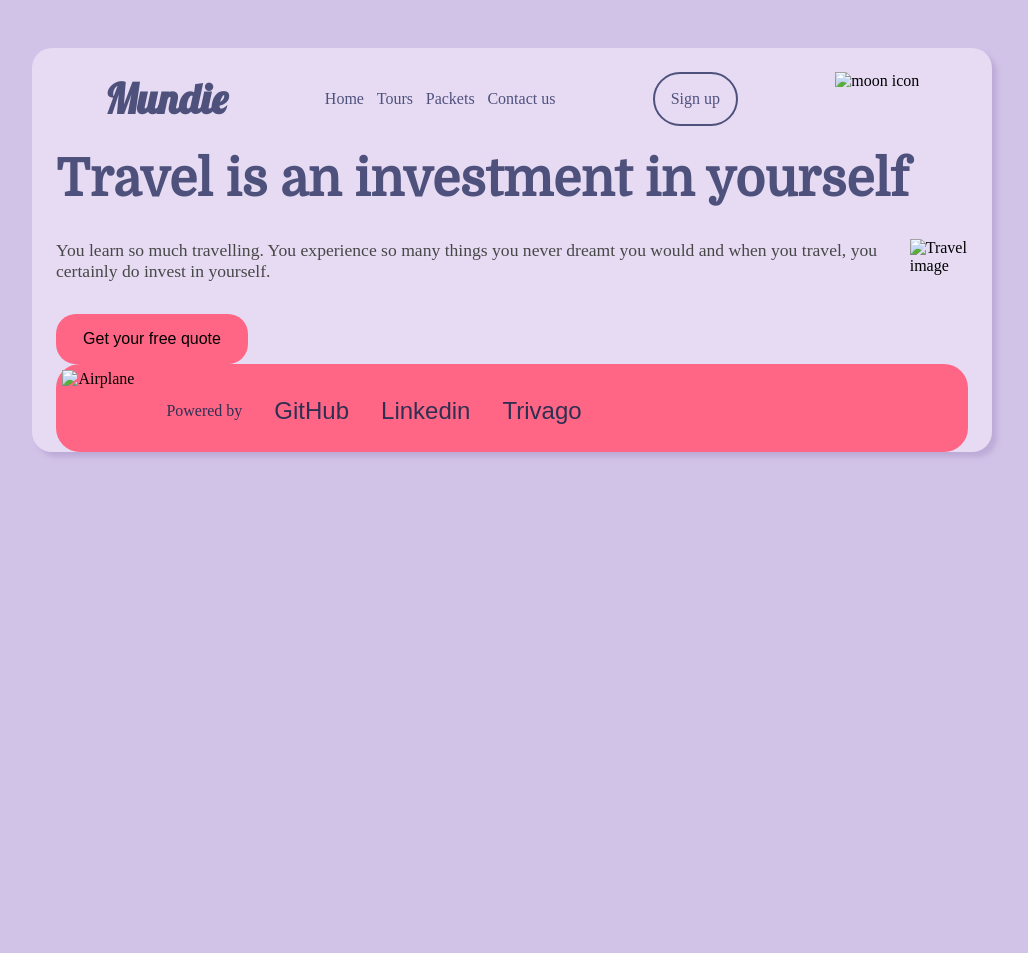
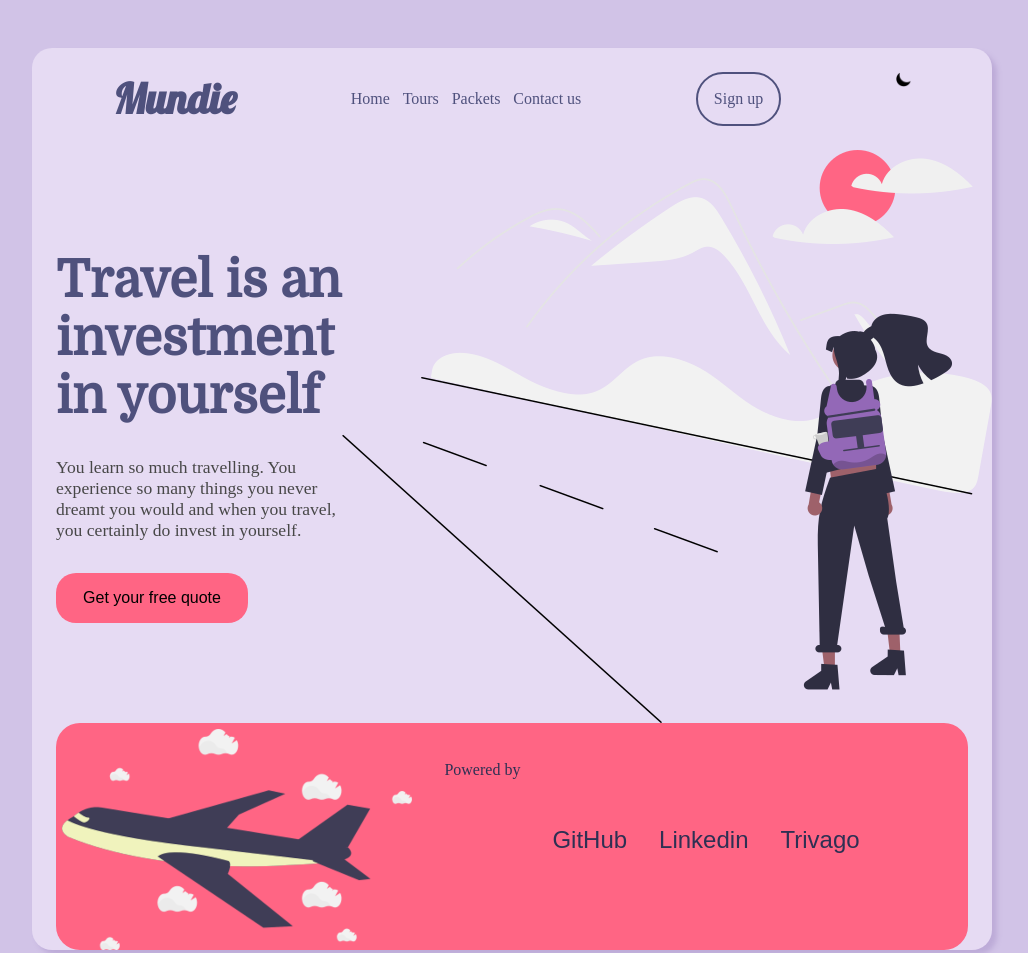
Before and after one commit to larissasmartins/travel-company-challenge, a plain HTML site: page index.html in a window 1280 px wide. Shown: the top 953 px of the page, without its empty margins (128-1156 px from the left). Before the commit the page ends 800 px from the top, so only its background shows below. Drawn offline with Linux system fonts and the light colour scheme; the site is published under a folder, as on GitHub Pages, so addresses that start at the root find nothing.

Commit message:
Fix images references

```diff
--- a/index.html
+++ b/index.html
@@ -5,8 +5,8 @@
     <meta name="viewport" content="width=device-width, initial-scale=1">
     <meta name="description" content="A travel company website">
     <link rel="shortcut icon" href="images/favicon.ico" type="image/x-icon">
+    <link href="style/style.css" type="text/css" rel="stylesheet">
     <title>Mundie | Travel Tours</title>
-    <link href="style/style.css" type="text/css" rel="stylesheet">
 </head>
 <body>
     <main class="container-content">
@@ -22,7 +22,7 @@
                 </nav>
 
                 <button type="button" class="menu-nav-btn">Sign up</button>
-                <img src="/images/moon.png" id="icon" alt="moon icon">
+                <img src="images/moon.png" id="icon" alt="moon icon">
             </div>
         </header>
 
@@ -33,13 +33,13 @@
                 <p class="container-main-subtitle">You learn so much travelling. You experience so many things you never dreamt you would and when you travel, you certainly do invest in yourself.</p>
                 <a href="CV2.pdf" download="CV2.pdf" type="application/pdf" class="main-btn">Get your free quote</a>
             </div>
-            <img class="container-main-image" src="/images/undraw_exploring_re_grb9.png" alt="Travel image">
+            <img class="container-main-image" src="images/undraw_exploring_re_grb9.png" alt="Travel image">
         </section>
 
     <!--Footer with companies links-->
         <footer>
             <div class="footer-info">
-                <img class="footer-image" src="/images/undraw_aircraft_fbvl.png" alt="Airplane">
+                <img class="footer-image" src="images/undraw_aircraft_fbvl.png" alt="Airplane">
                 <div class="footer-text">
                     <p class="footer-text-powered">Powered by</p>
                     <ul class="footer-text-companies">
@@ -52,5 +52,5 @@
         </footer>
     </main>
 </body>
-<script src="/js/script.js"></script>
+<script src="js/script.js"></script>
 </html>
```
